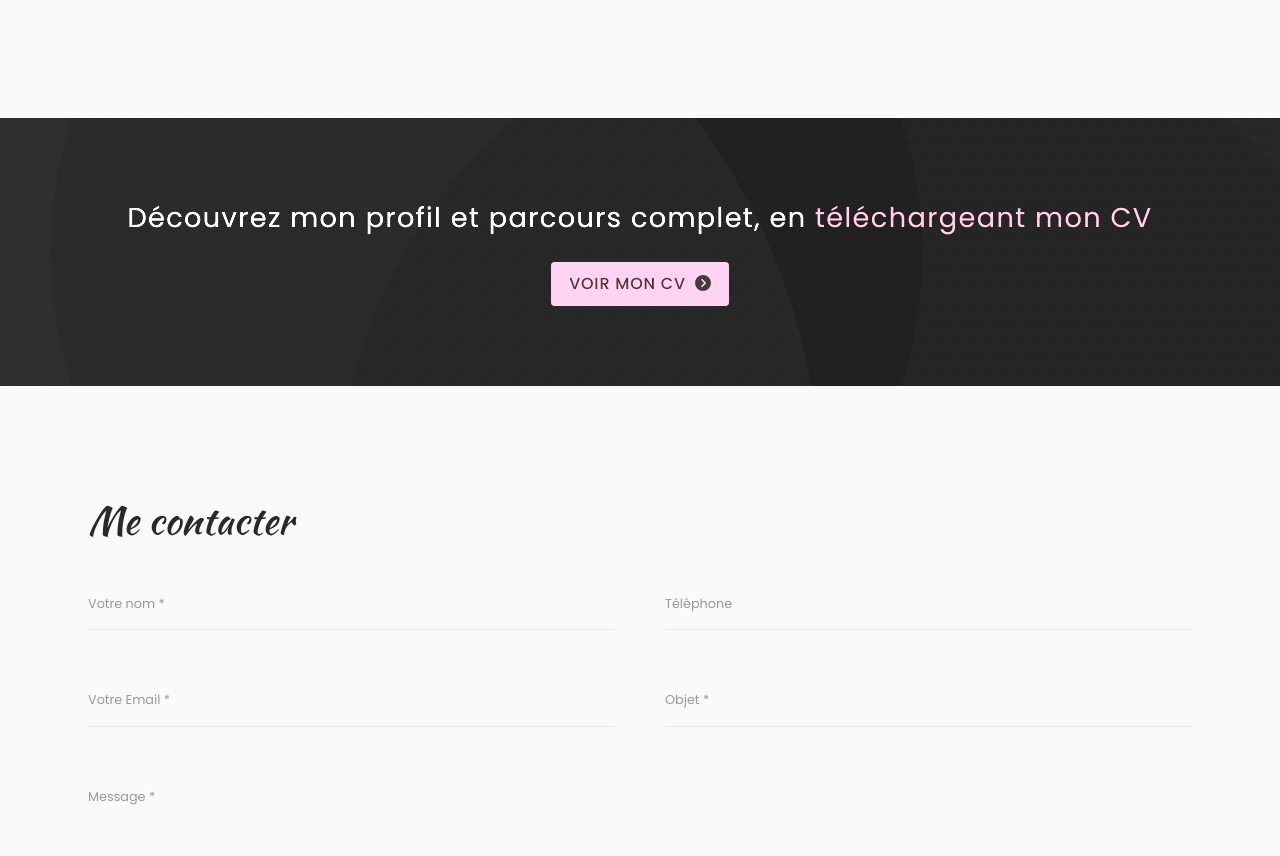
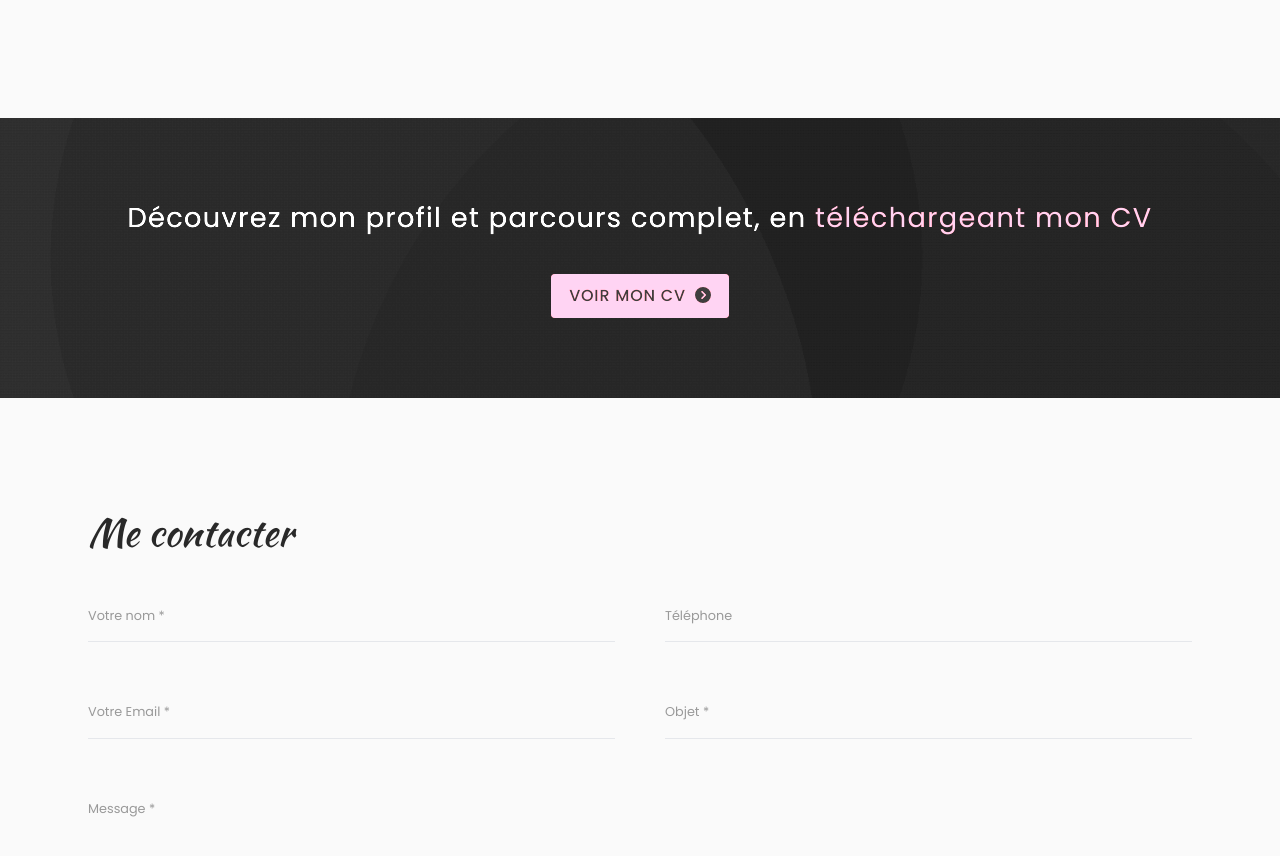
Before and after one commit to LudivineClement/portfolio_nextjs, a Next.js app: page / in a window 1280 px wide. Shown: the part 3235-4091 px from the top of the page. Built offline with nearby package versions, Linux system fonts and the light colour scheme.

Commit message:
correction section cta

```diff
--- a/src/components/SectionCTA.js
+++ b/src/components/SectionCTA.js
@@ -4,7 +4,7 @@ import { faCircleChevronRight } from "@fortawesome/free-solid-svg-icons";
 
 const SectionCTA = () => {
   return (
-    <section className='text-off-white bg-bg-black bg-center bg-cover bg-fixed bg-gray-global brightness-[1.5] px-4 py-8 md:p-10 lg:p-20 mt-20 md:mt-24 lg:mt-[120px] mb-5 flex flex-col justify-center items-center gap-6 '>
+    <section className='text-off-white bg-bg-black bg-center bg-cover bg-fixed bg-gray-global brightness-[1.5] px-4 py-8 md:p-10 lg:p-20 mt-20 md:mt-24 lg:mt-[120px] mb-5 flex flex-col justify-center items-center gap-6 lg:gap-9 '>
       <p className='text-center text-lg md:text-2xl lg:text-[1.7rem] blur-[0.5px] leading-8 md:leading-10 tracking-wider'>Découvrez mon profil et parcours complet, en <span className='text-pink-global'>téléchargeant mon CV</span> </p>
       <button className='text-gray-dark text-sm md:text-base uppercase font-medium py-2 px-3 md:px-4 group bg-pink-global tracking-wider rounded border-2 border-solid  border-transparent transition-all duration-300 ease-in hover:text-pink-global hover:bg-black hover:border-2 hover:border-solid hover:border-pink-global '>Voir mon CV <span><FontAwesomeIcon icon={faCircleChevronRight} className='fa-circle-chevron-right mt-1 md:mt-0 ml-1 transition-all duration-300 ease-in translate-x-0 group-hover:translate-x-1' /></span></button>
 
```
